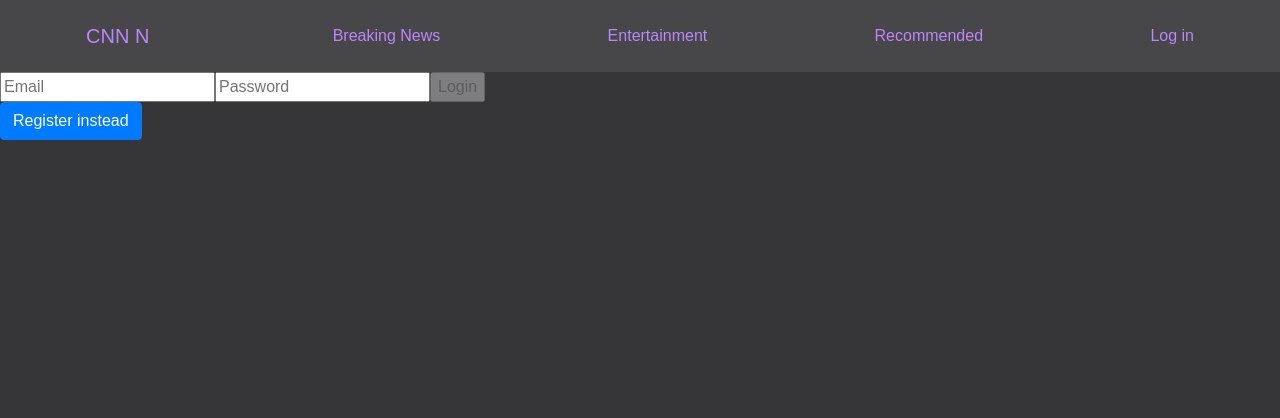
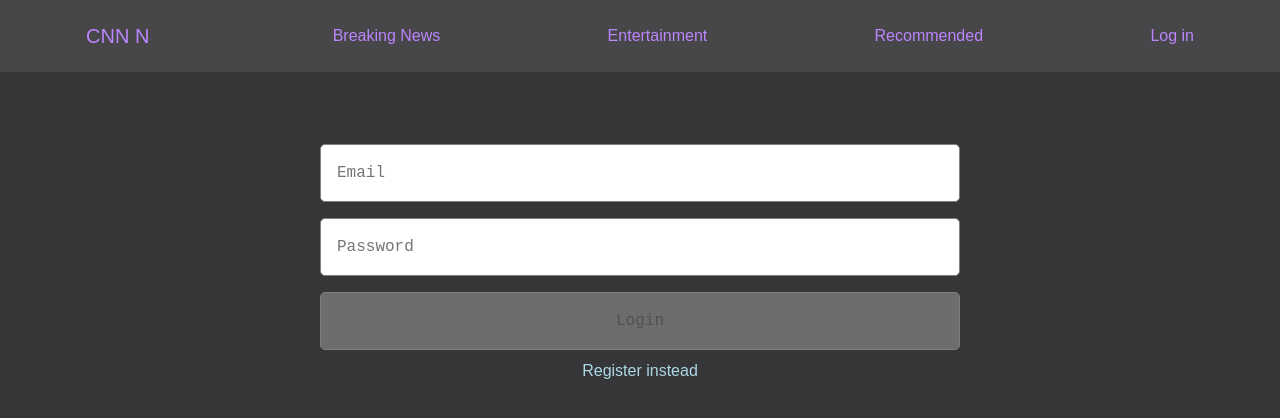
Before and after one commit to brodie-m/testing-themes, a React (Create React App) app: page /login in a window 1280 px wide. Shown: the top 418 px of the page. Built offline with nearby package versions, Linux system fonts and the light colour scheme.

Commit message:
styling on the loging and register

```diff
--- a/src/App.css
+++ b/src/App.css
@@ -43,6 +43,30 @@
   font-size: 14px;
 }
 
+
+form {
+    display: flex;
+    flex-direction: column;
+    align-items: center;
+}
+
+input {
+    padding: 1rem;
+    border: 0.2px solid grey;
+    border-radius: 5px;
+    font-family: monospace;
+    width: 50%;
+    margin: 0.5rem;
+}
+
+ul, ol {
+    list-style-type: none;
+    padding: 0;
+    margin: 0;
+}
+
+
+
 /* Tablets */
 @media (max-width: 1000px) {
   .App {
--- a/src/components/GlobalStyles.js
+++ b/src/components/GlobalStyles.js
@@ -44,4 +44,44 @@ export const GlobalStyles = createGlobalStyle`
         overflow: none;
         white-space: nowrap;
     }
+    form {
+        display: flex;
+        flex-direction: column;
+        align-items: center;
+        margin-top: 5%;
+      }
+
+      form button {
+          background-color: transparent;
+          color: #ADD8E6;
+          box-shadow: none;
+          border: none;
+          outline:none;
+      }
+
+      form button:focus{
+          outline:none;
+      }
+      input {
+        padding: 1rem;
+        border: 0.2px solid grey;
+        border-radius: 5px;
+        font-family: monospace;
+        width: 50%;
+        margin: 0.5rem;
+      }
+      ul, ol {
+        list-style-type: none;
+        padding: 0;
+        margin: 0;
+      }
+      .enabled {
+          background-color: ${({ theme }) => theme.primary};
+          box-shadow: 5px 5px;
+          transition:0.4s
+      }
+      .enabled:hover {
+          box-shadow: none;
+          transform: translateY(2px)
+
 `
--- a/src/components/Login.js
+++ b/src/components/Login.js
@@ -42,11 +42,13 @@ const Login = () => {
         <form onSubmit={handleSubmit} aria-label="login">
             <input type="email" name="email" value={formData.email} onChange={handleInput} placeholder="Email" />
             <input type="password" name="password" value={formData.password} onChange={handleInput} placeholder="Password" />
+            { error && <div id="error">Wrong Username or Password</div> }
             <input type="submit" className={formIncomplete() ? 'disabled' : 'enabled'} disabled={formIncomplete()} value="Login" />
+            <button onClick={handleClick}>Register instead</button>
         </form>
-        { error && <div id="error">{error}</div> }
-        { loading && <div id="loading">Logging in . . .</div> }
-        <Button onClick={handleClick}>Register instead</Button>
+
+
+
         </>
     );
 }
```
Also changed, not shown: 1 other file (tests, documents, lock files or other folders).
